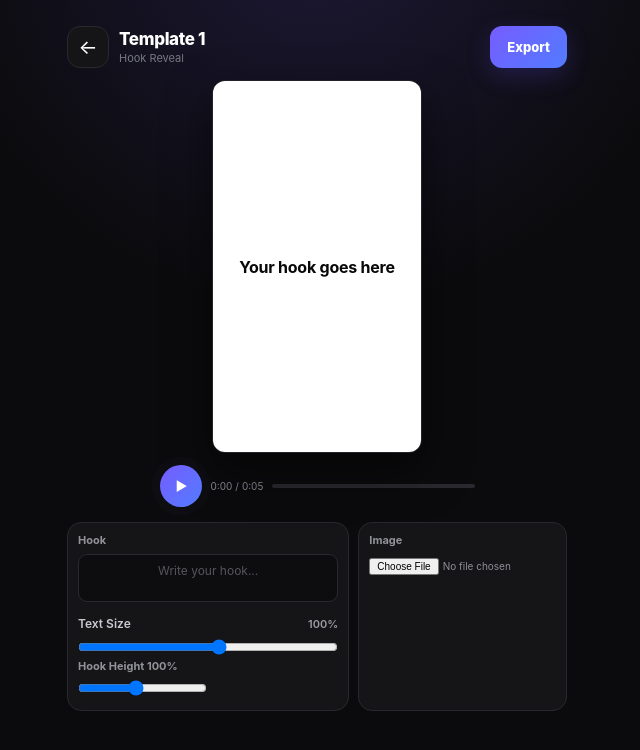
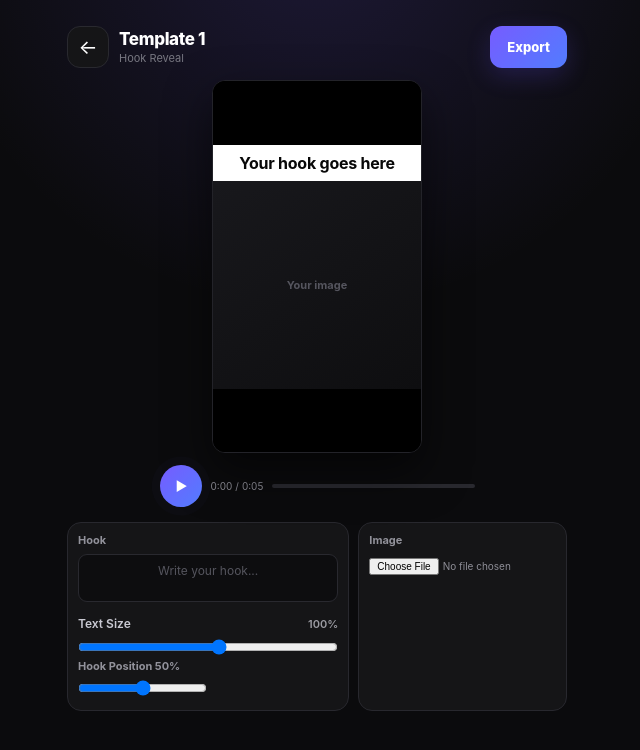
Before and after one commit to taktakahmad01/mini-video-editor, a website: page editor.html in a window 1280 px wide. Shown: the whole page, without its empty margins (323-963 px from the left). Drawn offline with nearby package versions, Linux system fonts and the light colour scheme.

Commit message:
Update editor.html

```diff
--- a/editor.html
+++ b/editor.html
@@ -183,18 +183,18 @@
     step="5"
   >
 </div>
-<div class="hook-height-control">
-  <label for="hookHeight">
-    Hook Height
-    <span id="hookHeightValue">100%</span>
+<div class="hook-position-control">
+  <label for="hookPosition">
+    Hook Position
+    <span id="hookPositionValue">50%</span>
   </label>
 
   <input
-    id="hookHeight"
+    id="hookPosition"
     type="range"
-    min="60"
-    max="150"
-    value="100"
+    min="0"
+    max="100"
+    value="50"
     step="5"
   >
 </div>
```
